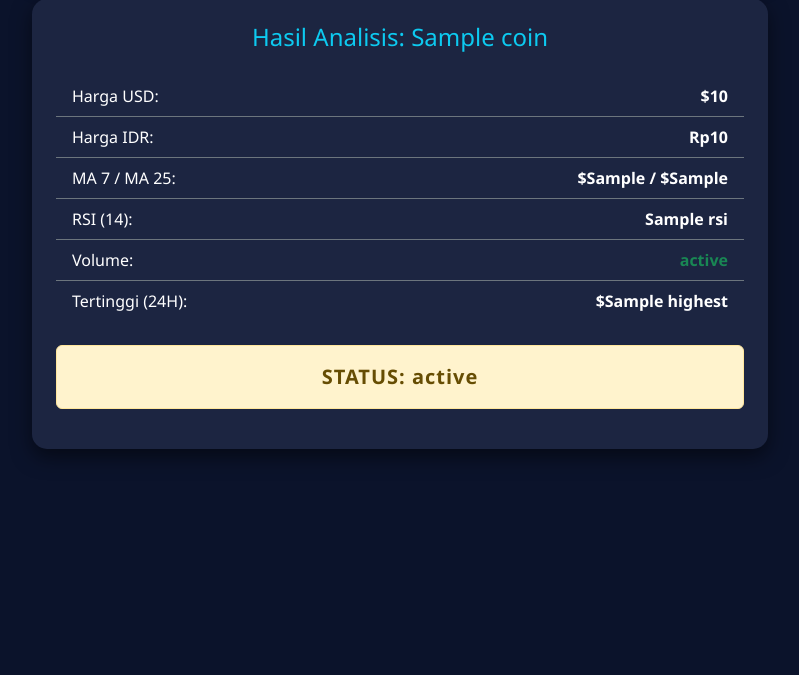
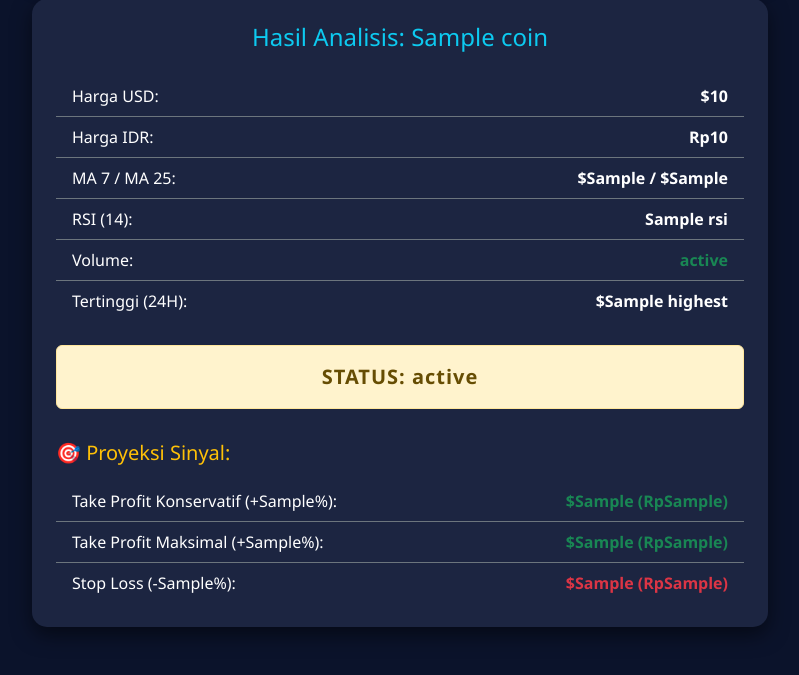
Before and after one commit to cahyaagengoktavian-eng/Sinyal-Desa, a Flask app: template templates/index.html in a window 1280 px wide. Shown: the part 231-906 px from the top of the page, without its empty margins (240-1039 px from the left). Before the commit the page ends 687 px from the top, so only its background shows below. Run offline with Flask 3, Linux system fonts and the light colour scheme; the template is opened without the code that fills it: most values are stand-ins (such as "Sample title", 1, 10 or a date in 2020).

Commit message:
Update index.html

```diff
--- a/templates/index.html
+++ b/templates/index.html
@@ -44,7 +44,7 @@
                 <div class="card card-custom p-4 mb-4">
                     <form method="POST" class="row g-2">
                         <div class="col-sm-9">
-                            <input type="text" name="koin" class="form-control form-control-lg bg-dark text-white border-secondary" placeholder="Masukkan nama koin (contoh: bitcoin, avantis, solana)..." required>
+                            <input type="text" name="koin" class="form-control form-control-lg bg-dark text-white border-secondary" placeholder="Masukkan nama koin (contoh: bitcoin, injective, ondo)..." required>
                         </div>
                         <div class="col-sm-3">
                             <button type="submit" class="btn btn-cari btn-lg w-100">Cari</button>
@@ -91,6 +91,7 @@
                         </li>
                     </ul>
 
+                    <!-- Status Sinyal -->
                     <div class="mt-4 text-center">
                         {% if "STRONG BUY" in hasil.status %}
                             <div class="alert alert-success status-badge py-3 fs-5">STATUS: {{ hasil.status }}</div>
@@ -100,6 +101,25 @@
                             <div class="alert alert-warning status-badge py-3 fs-5">STATUS: {{ hasil.status }}</div>
                         {% endif %}
                     </div>
+
+                    <!-- Rincian Target Profit & Stop Loss -->
+                    <div class="mt-3">
+                        <h5 class="text-warning mb-3">🎯 Proyeksi Sinyal:</h5>
+                        <ul class="list-group list-group-flush bg-transparent">
+                            <li class="list-group-item bg-transparent text-white d-flex justify-content-between border-secondary">
+                                <span>Take Profit Konservatif (+{{ hasil.p_tp_kon }}%):</span>
+                                <span class="fw-bold text-success">${{ hasil.tp_kon }} (Rp{{ hasil.tp_kon_idr }})</span>
+                            </li>
+                            <li class="list-group-item bg-transparent text-white d-flex justify-content-between border-secondary">
+                                <span>Take Profit Maksimal (+{{ hasil.p_tp_maks }}%):</span>
+                                <span class="fw-bold text-success">${{ hasil.tp_maks }} (Rp{{ hasil.tp_maks_idr }})</span>
+                            </li>
+                            <li class="list-group-item bg-transparent text-white d-flex justify-content-between border-secondary">
+                                <span>Stop Loss (-{{ hasil.p_sl }}%):</span>
+                                <span class="fw-bold text-danger">${{ hasil.sl }} (Rp{{ hasil.sl_idr }})</span>
+                            </li>
+                        </ul>
+                    </div>
                 </div>
                 {% endif %}
             </div>
```
